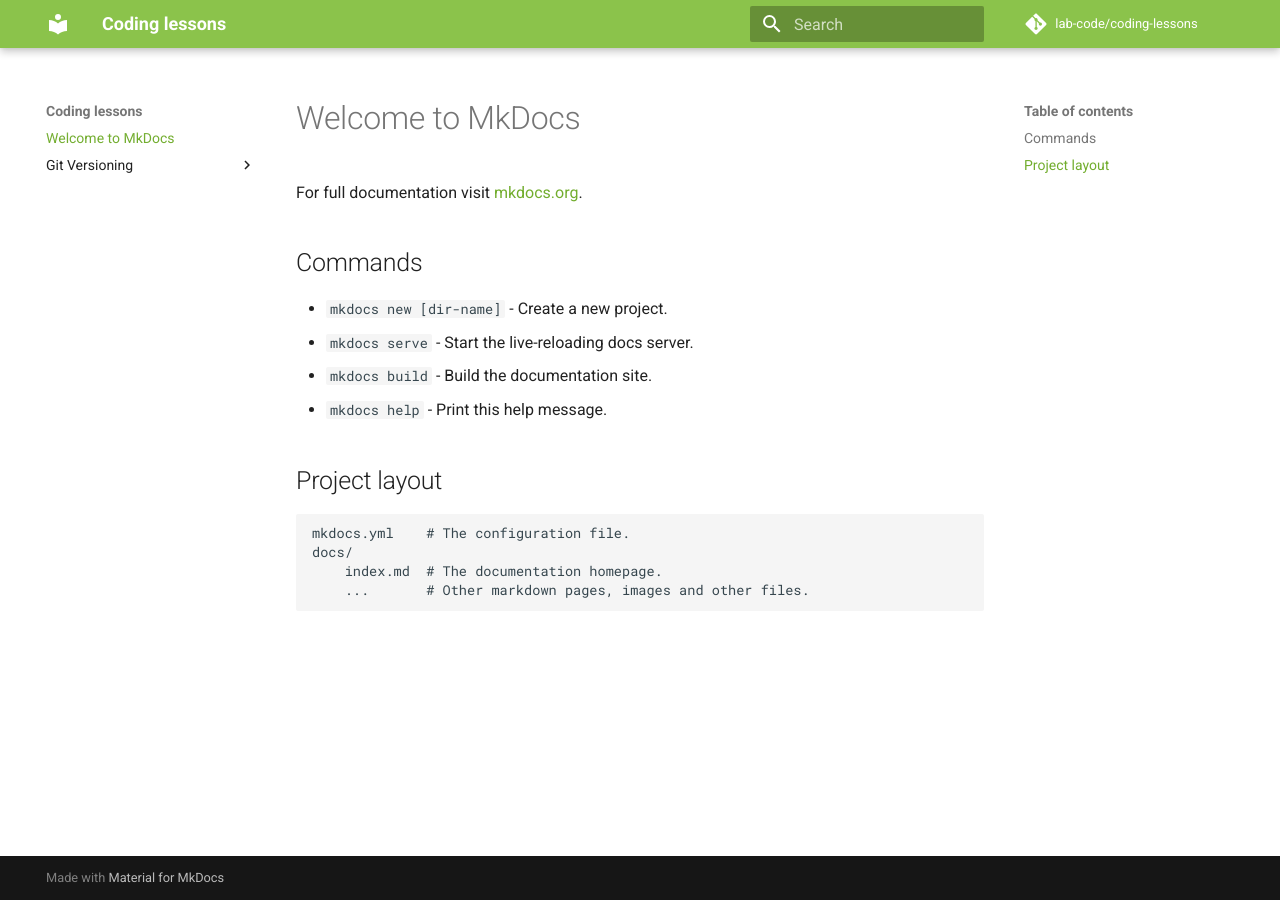
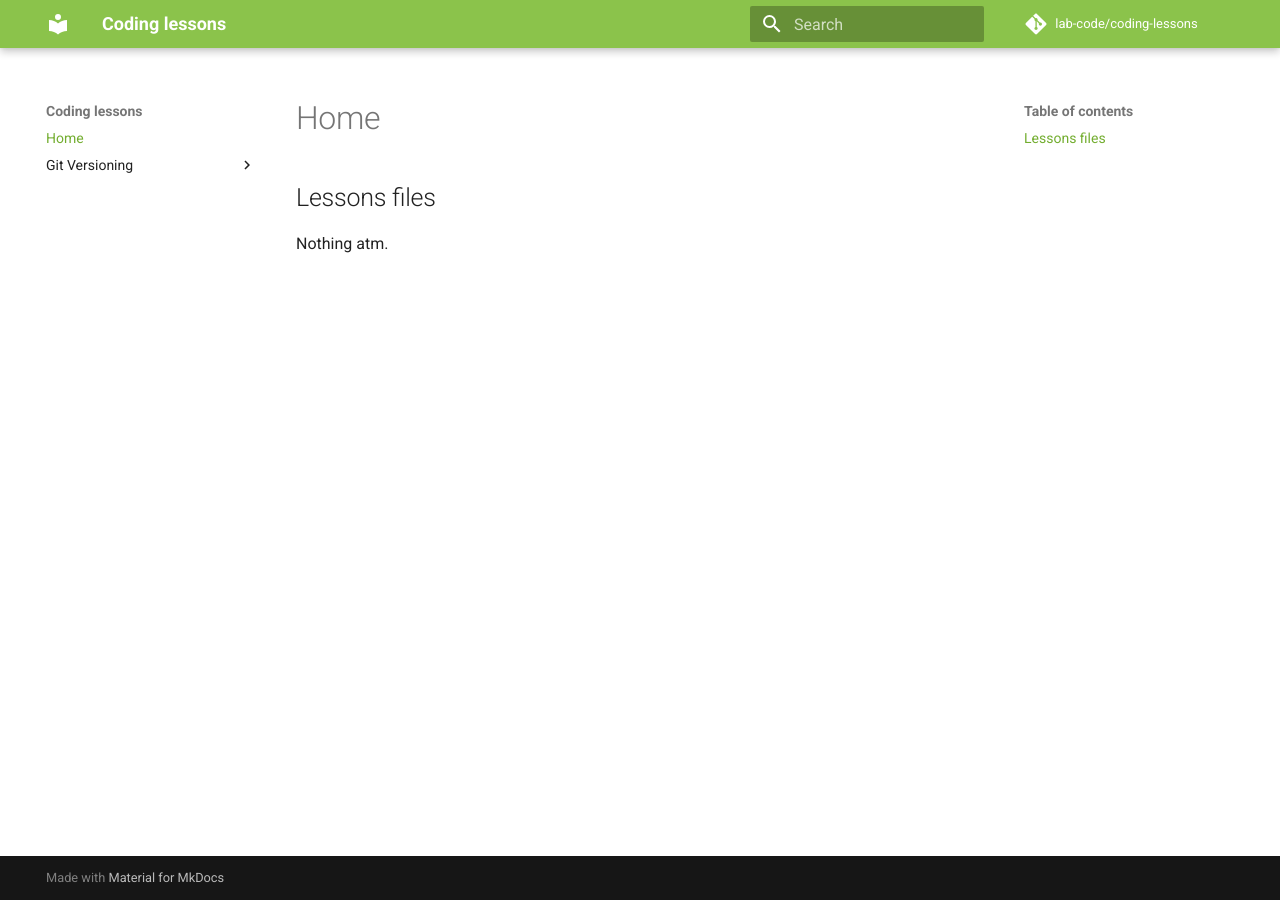
Before and after one commit to lab-code/coding-lessons, an MkDocs documentation site: the page built from docs/index.md, in a window 1280 px wide. Built offline with MkDocs 1.6.1 and Material for MkDocs 9.7.7, drawn with Linux system fonts in a browser that asks for light colours; comment, search, counter and statistics services are not loaded; old or Windows-style settings are respelled for this version of MkDocs.

Commit message:
Adds layout for fundamentals and advanced git

```diff
--- a/docs/index.md
+++ b/docs/index.md
@@ -1,17 +1,3 @@
-# Welcome to MkDocs
+## Lessons files
 
-For full documentation visit [mkdocs.org](http://mkdocs.org).
-
-## Commands
-
-* `mkdocs new [dir-name]` - Create a new project.
-* `mkdocs serve` - Start the live-reloading docs server.
-* `mkdocs build` - Build the documentation site.
-* `mkdocs help` - Print this help message.
-
-## Project layout
-
-    mkdocs.yml    # The configuration file.
-    docs/
-        index.md  # The documentation homepage.
-        ...       # Other markdown pages, images and other files.
+Nothing atm.
```
Also changed, not shown: docs/git/advanced.md (added, +8 -0 lines), docs/git/fundamentals.md (+78 -0 lines).
